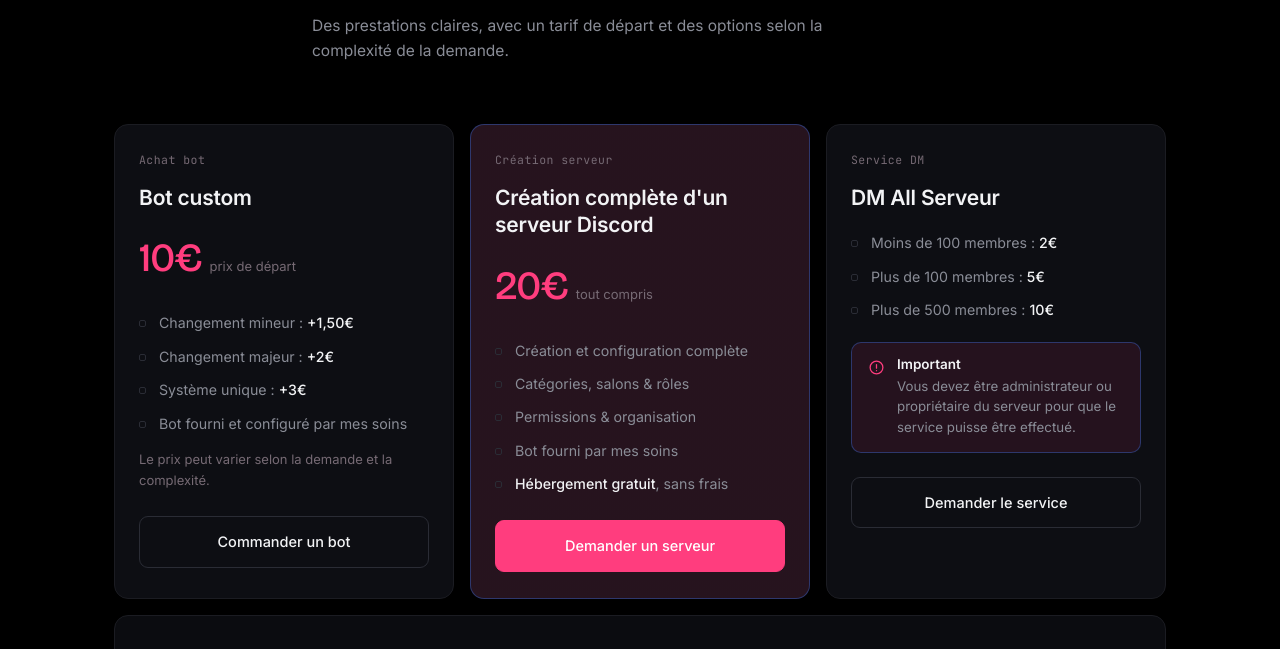
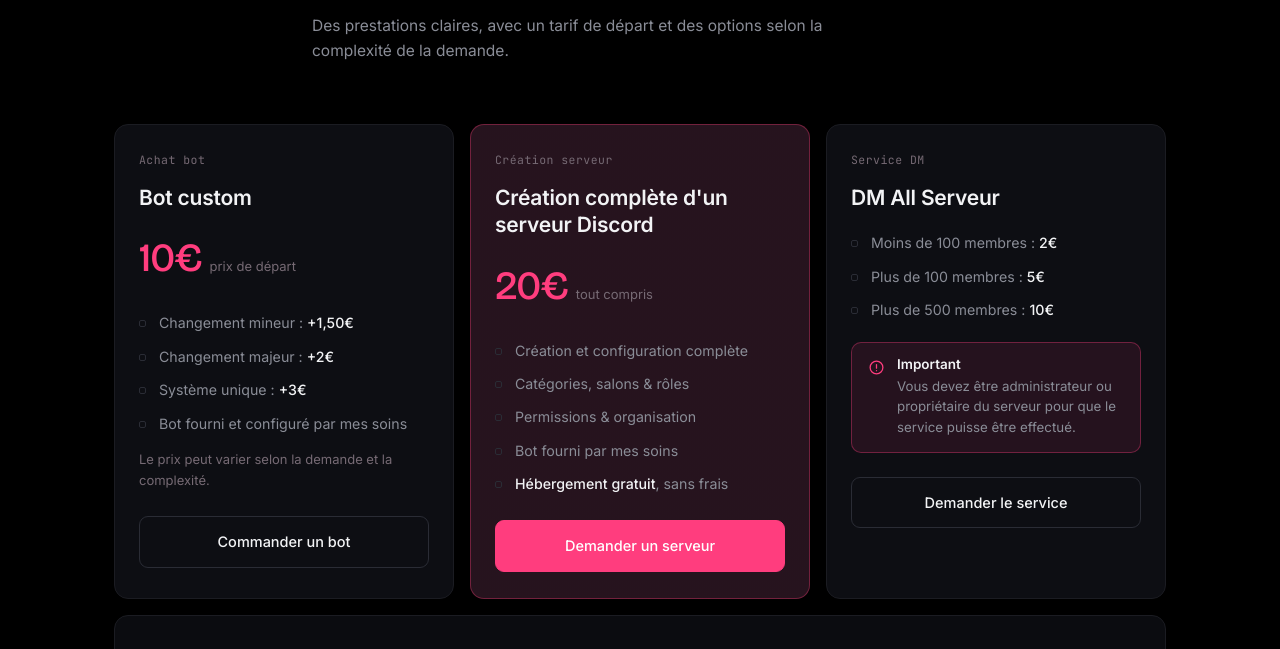
Before and after one commit to elvalavraieoff/elvadev, a plain HTML site: page elva/index.html in a window 1280 px wide. Shown: the part 4361-5010 px from the top of the page. Drawn offline with nearby package versions, Linux system fonts and the light colour scheme.

Commit message:
Update 09-services.css

```diff
--- a/elva/css/09-services.css
+++ b/elva/css/09-services.css
@@ -7,7 +7,7 @@
   padding:26px 24px;display:flex;flex-direction:column;
   transition:border-color .18s ease}
 .srv:hover{border-color:var(--line-2)}
-.srv--feature{border-color:rgba(61,123,255,.35);background:linear-gradient(var(--blue-soft),var(--blue-soft)),var(--card)}
+.srv--feature{border-color:rgba(255, 61, 119, 0.35);background:linear-gradient(var(--blue-soft),var(--blue-soft)),var(--card)}
 .srv-kicker{font-family:var(--mono);font-size:11.5px;color:var(--muted-2);letter-spacing:.04em}
 .srv h3{margin-top:14px;font-size:21px;font-family:var(--sans);font-weight:600;letter-spacing:-.01em;line-height:1.3}
 .price{margin-top:14px;display:flex;align-items:baseline;gap:8px}
@@ -24,7 +24,7 @@
 .note{margin-top:14px;font-size:13px;color:var(--muted-2)}
 
 .alert{
-  margin-top:20px;border:1px solid rgba(61,123,255,.35);background:var(--blue-soft);
+  margin-top:20px;border:1px solid rgba(255, 61, 126, 0.35);background:var(--blue-soft);
   border-radius:10px;padding:14px 16px;display:flex;gap:12px;
 }
 .alert svg{width:17px;height:17px;color:var(--blue);flex:0 0 auto;margin-top:2px}
```
